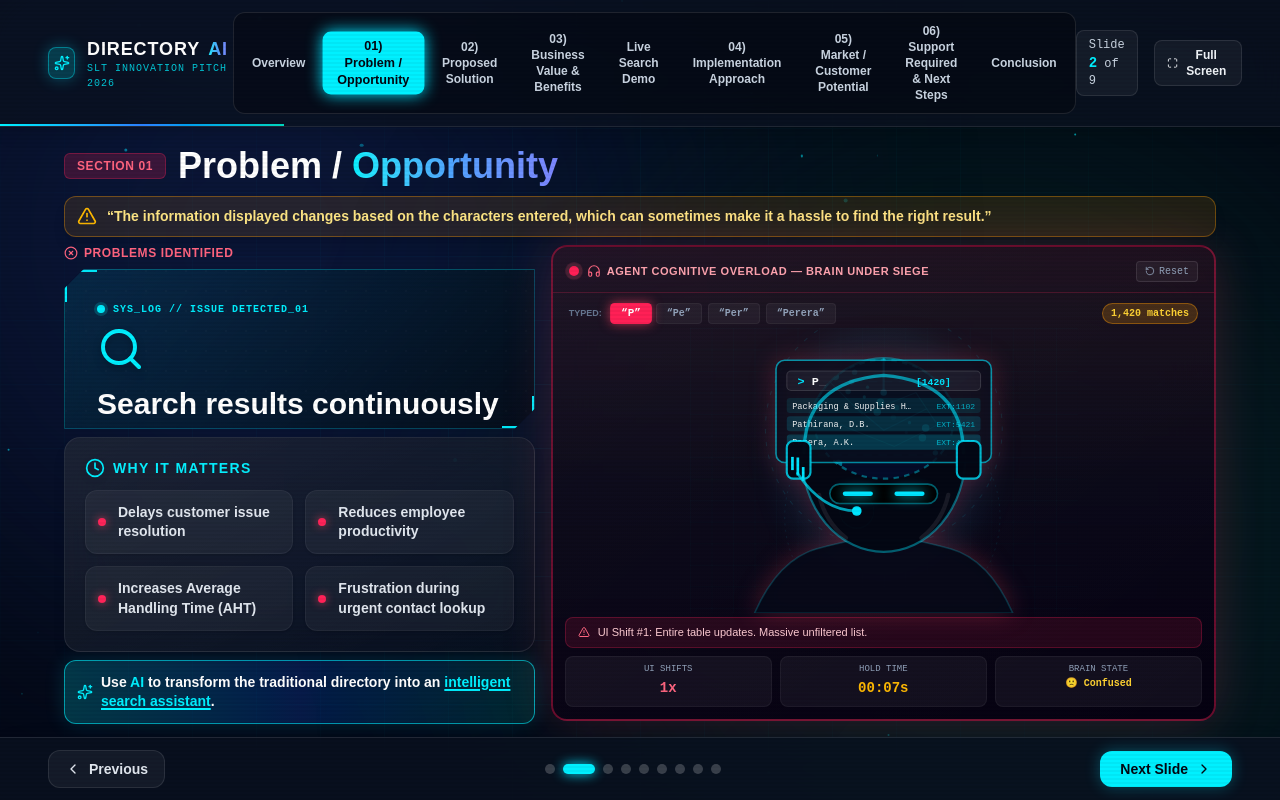
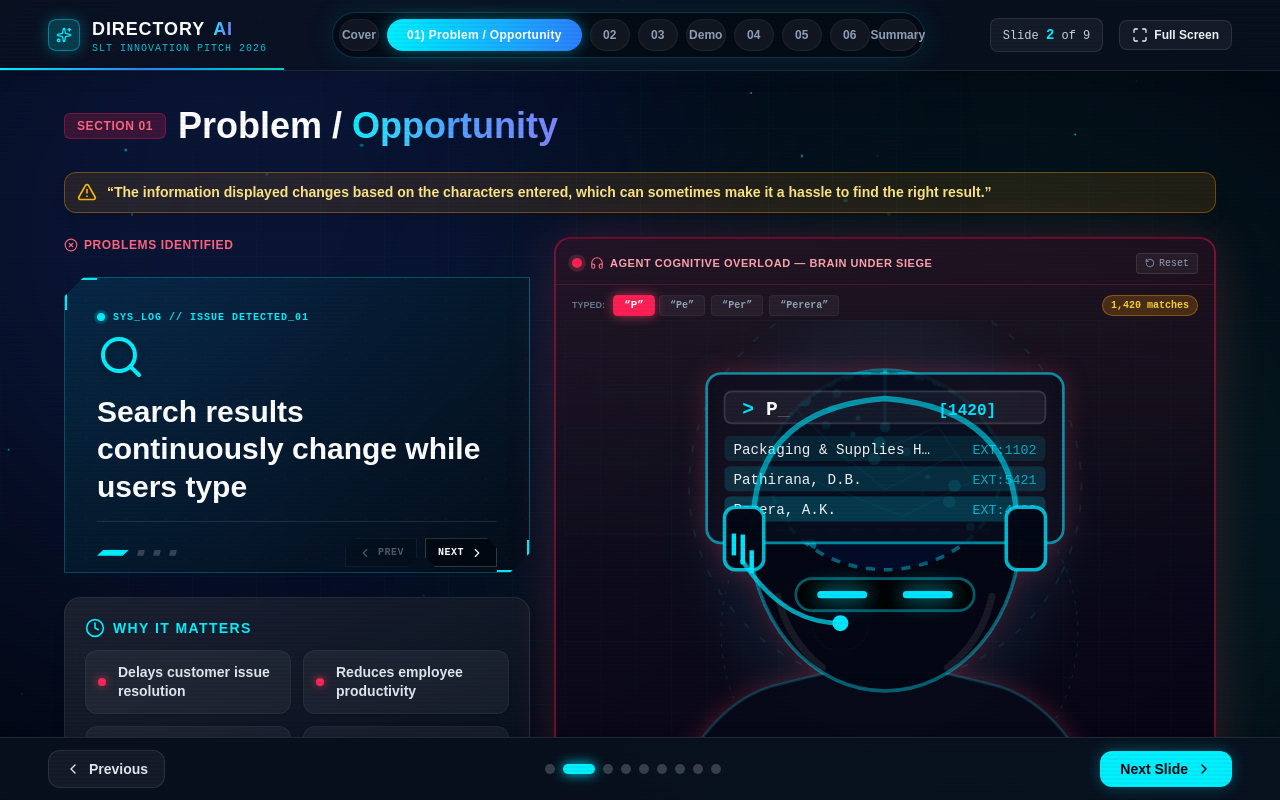
Before and after one commit to kudagama/smart-directory-presentation, a React (Vite) app: page / in a window 1280 px wide. Both pictures are taken after a click on the button 589 px from the left and 769 px from the top of the page. Built offline with nearby package versions, Linux system fonts and the light colour scheme.

Commit message:
feat: introduce React application implementation and update pitch deck layout and content

```diff
--- a/src/App.tsx
+++ b/src/App.tsx
@@ -1111,21 +1111,35 @@ export const App = () => {
           </div>
         </div>
 
-        {/* Center: Slide Switcher Tabs */}
-        <nav className="hidden md:flex items-center gap-1.5 bg-black/30 p-1 rounded-xl border border-white/10">
-          {SLIDES.map((slide, i) => (
-            <button
-              key={slide.id}
-              onClick={() => goToSlide(i)}
-              className={`px-3.5 py-1.5 rounded-lg text-xs font-bold transition-all cursor-pointer flex items-center gap-1.5 ${
-                currentSlide === i
-                  ? 'bg-corpCyan text-corpBlue shadow-[0_0_15px_#00E5FF] scale-105'
-                  : 'text-slate-300 hover:text-white hover:bg-white/10'
-              }`}
-            >
-              <span>{slide.title}</span>
-            </button>
-          ))}
+        {/* Center: Creative Slide Switcher Tabs */}
+        <nav className="hidden md:flex items-center gap-1.5 lg:gap-2 bg-[#050B14]/80 p-1.5 rounded-full border border-corpCyan/20 backdrop-blur-xl shadow-[0_0_30px_rgba(0,229,255,0.1)] relative z-50">
+          {SLIDES.map((slide, i) => {
+            const isActive = currentSlide === i;
+            return (
+              <div key={slide.id} className="relative group">
+                <button
+                  onClick={() => goToSlide(i)}
+                  className={`relative flex items-center justify-center h-8 transition-all duration-300 ease-out cursor-pointer rounded-full ${
+                    isActive
+                      ? 'px-4 lg:px-5 bg-gradient-to-r from-corpCyan to-blue-500 text-white shadow-[0_0_15px_rgba(0,229,255,0.4)]'
+                      : 'w-8 lg:w-10 bg-white/5 hover:bg-white/15 text-slate-400 hover:text-white border border-white/5'
+                  }`}
+                >
+                  <span className={`text-[10px] lg:text-xs whitespace-nowrap ${isActive ? 'font-black tracking-wide' : 'font-bold'}`}>
+                    {isActive ? slide.title : slide.tag}
+                  </span>
+                </button>
+
+                {/* Tooltip for inactive slides */}
+                {!isActive && (
+                  <div className="absolute top-full left-1/2 -translate-x-1/2 mt-4 px-3 py-1.5 bg-[#0A0F1C] border border-corpCyan/30 text-corpCyan text-[11px] font-bold whitespace-nowrap rounded-lg opacity-0 group-hover:opacity-100 transition-all duration-200 pointer-events-none shadow-[0_4px_20px_rgba(0,229,255,0.2)] translate-y-2 group-hover:translate-y-0 z-50">
+                    {slide.title}
+                    <div className="absolute -top-1.5 left-1/2 -translate-x-1/2 w-3 h-3 bg-[#0A0F1C] border-t border-l border-corpCyan/30 rotate-45"></div>
+                  </div>
+                )}
+              </div>
+            );
+          })}
         </nav>
 
         {/* Right: Fullscreen & Progress */}
@@ -1152,7 +1166,7 @@ export const App = () => {
       </header>
 
       {/* MAIN VIEWPORT */}
-      <main className="relative z-20 flex-1 min-h-0 w-full max-w-[1700px] mx-auto px-6 md:px-10 lg:px-16 py-3 flex flex-col overflow-hidden">
+      <main className="relative z-20 flex-1 min-h-0 w-full max-w-[1700px] mx-auto px-6 md:px-10 lg:px-16 py-6 flex flex-col overflow-y-auto overflow-x-hidden scroll-smooth">
         <AnimatePresence mode="wait">
           <motion.div
             key={currentSlide}
@@ -1160,7 +1174,7 @@ export const App = () => {
             initial="initial"
             animate="animate"
             exit="exit"
-            className="w-full flex-1 min-h-0 flex flex-col"
+            className="w-full min-h-full flex flex-col"
           >
             {/* ======================================================== */}
             {/* SLIDE 0: TITLE / HERO COVER                              */}
@@ -1238,7 +1252,7 @@ export const App = () => {
             {/* SLIDE 1: 01) PROBLEM / OPPORTUNITY                       */}
             {/* ======================================================== */}
             {currentSlide === 1 && (
-              <div className="flex flex-col flex-1 min-h-0 gap-2 py-1">
+              <div className="flex flex-col min-h-full gap-6 py-2">
 
                 {/* ── TOP: Title + Quote ── */}
                 <div className="flex items-center gap-3 shrink-0">
@@ -1263,10 +1277,10 @@ export const App = () => {
                 </motion.div>
 
                 {/* ── MAIN GRID: fills remaining height ── */}
-                <div className="grid grid-cols-1 lg:grid-cols-12 gap-4 flex-1 min-h-0">
+                <div className="grid grid-cols-1 lg:grid-cols-12 gap-6 flex-1">
 
                   {/* LEFT: Problems + Why It Matters */}
-                  <div className="lg:col-span-5 flex flex-col gap-2 min-h-0">
+                  <div className="lg:col-span-5 flex flex-col gap-6">
 
                     <span className="text-rose-400 font-extrabold text-xs uppercase tracking-wider flex items-center gap-1.5 shrink-0">
                       <XCircle className="w-3.5 h-3.5 text-rose-400" /> Problems Identified
@@ -1430,7 +1444,7 @@ export const App = () => {
             {/* (WITH EMBEDDED SOFTPHONE AGENT ANIMATION)                */}
             {/* ======================================================== */}
             {currentSlide === 2 && (
-              <div className="flex flex-col h-full justify-between py-2">
+              <div className="flex flex-col min-h-full gap-6 py-2">
                 <div>
                   <div className="flex items-center gap-3 mb-2">
                     <span className="px-3 py-1 rounded-md bg-corpCyan/20 text-corpCyan border border-corpCyan/30 text-xs font-bold uppercase tracking-wider">
@@ -1446,9 +1460,9 @@ export const App = () => {
                 </div>
 
                 {/* 2-Column Split: Key Innovations (Left) vs Embedded Softphone Agent Animation (Right) */}
-                <div className="grid grid-cols-1 lg:grid-cols-12 gap-4 flex-1 min-h-0">
+                <div className="grid grid-cols-1 lg:grid-cols-12 gap-6 flex-1">
                   {/* Left Column (5 Cols): The 5 Key Innovations from Directory.txt */}
-                  <div className="lg:col-span-5 flex flex-col gap-3 md:gap-4 min-h-0 justify-center">
+                  <div className="lg:col-span-5 flex flex-col gap-4 justify-center">
                     {[
                       {
                         title: "Natural Language Search",
@@ -1548,7 +1562,7 @@ export const App = () => {
             {/* SLIDE 3: 03) BUSINESS VALUE & BENEFITS                   */}
             {/* ======================================================== */}
             {currentSlide === 3 && (
-              <div className="flex flex-col h-full justify-between py-2">
+              <div className="flex flex-col min-h-full gap-6 py-2">
                 <div>
                   <div className="flex items-center gap-3 mb-2">
                     <span className="px-3 py-1 rounded-md bg-emerald-500/20 text-emerald-400 border border-emerald-500/30 text-xs font-bold uppercase tracking-wider">
@@ -1563,9 +1577,9 @@ export const App = () => {
                   </p>
                 </div>
 
-                <div className="grid grid-cols-1 lg:grid-cols-12 gap-5 flex-1 items-stretch min-h-0">
+                <div className="grid grid-cols-1 lg:grid-cols-12 gap-6 flex-1 items-stretch">
                   {/* Left Column (5 Cols): The Active Pillar Large */}
-                  <div className="lg:col-span-5 flex flex-col gap-4 min-h-0">
+                  <div className="lg:col-span-5 flex flex-col gap-6">
 
                     <div className="flex-1 relative">
                       <AnimatePresence mode="wait">
```
